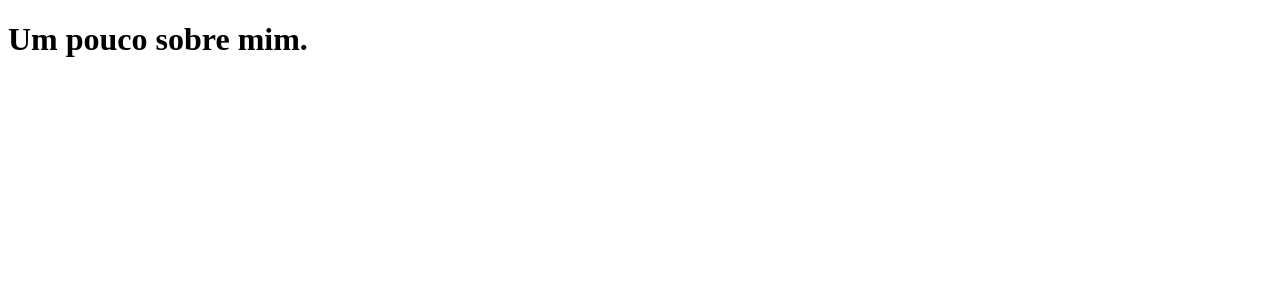
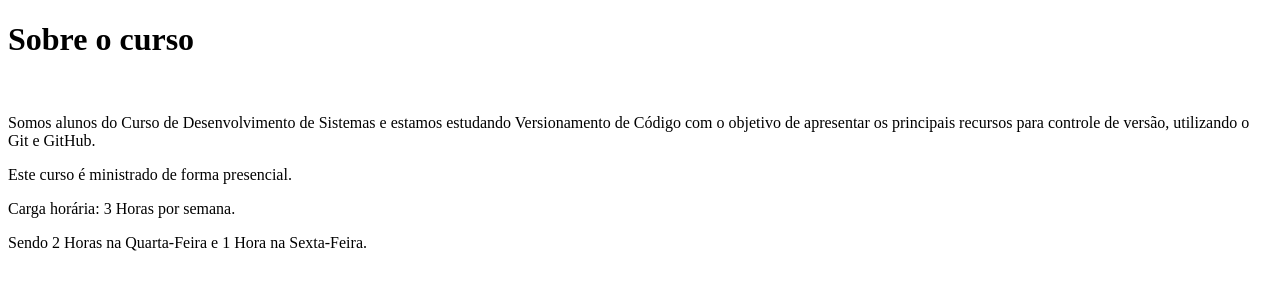
Before and after one commit to renanbarbosaaa/Aula-07-08-24, a plain HTML site: page sobre.html in a window 1280 px wide. Drawn offline with Linux system fonts and the light colour scheme.

Commit message:
Atualizando sobre

```diff
--- a/sobre.html
+++ b/sobre.html
@@ -3,9 +3,17 @@
 <head>
     <meta charset="UTF-8">
     <meta name="viewport" content="width=device-width, initial-scale=1.0">
-    <title>Document</title>
+    <title>Sobre</title>
 </head>
 <body>
-    <h1>Um pouco sobre mim.</h1>
+    <h1>Sobre o curso</h1>
+    <br>
+
+    <p>Somos alunos do Curso de Desenvolvimento de Sistemas e estamos estudando Versionamento de Código com o objetivo de apresentar os principais recursos para controle de versão, utilizando o Git e GitHub.</p>
+
+    <p>Este curso é ministrado de forma presencial.</p>
+    <p>Carga horária: 3 Horas por semana.</p>
+    <p>Sendo 2 Horas na Quarta-Feira e 1 Hora na Sexta-Feira.</p>
+
 </body>
 </html>
```
